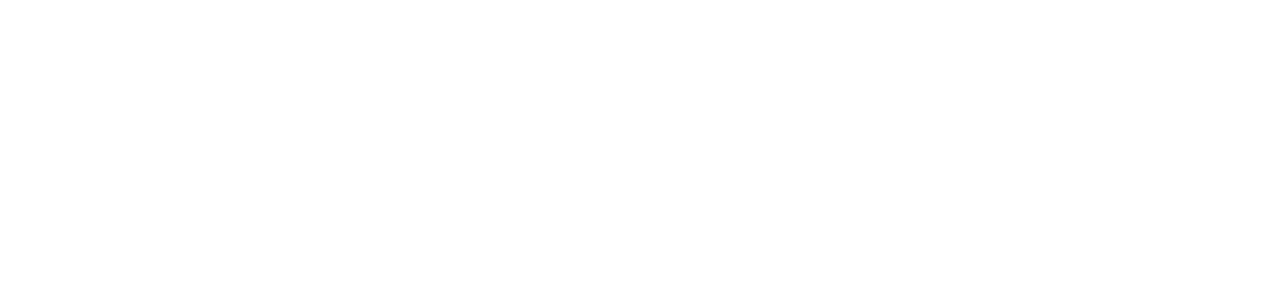
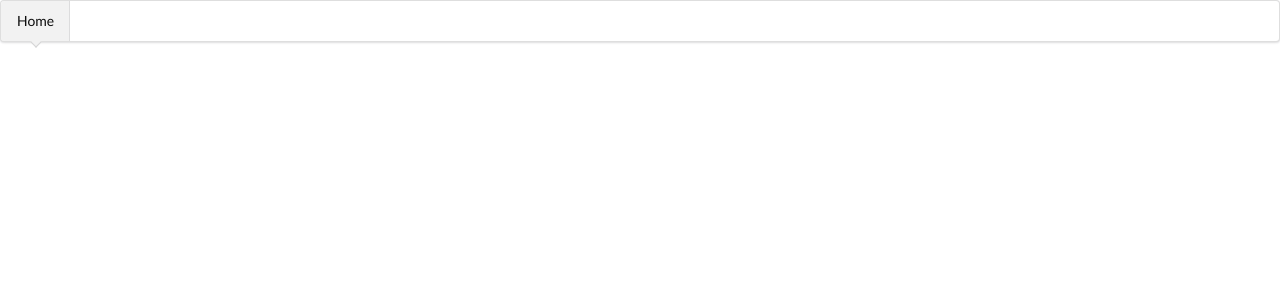
Before and after one commit to abdulqshabbir/logarithms_course_prototype, a React (Create React App) app: page / in a window 1280 px wide. Shown: the top 300 px of the page. Built offline with nearby package versions, Linux system fonts and the light colour scheme.

Commit message:
Added semantic ui for styling and jquery as a dependency (via CDN).

```diff
--- a/package.json
+++ b/package.json
@@ -8,7 +8,8 @@
     "@testing-library/user-event": "^7.2.1",
     "react": "^16.12.0",
     "react-dom": "^16.12.0",
-    "react-scripts": "3.3.0"
+    "react-scripts": "3.3.0",
+    "semantic-ui-css": "^2.4.1"
   },
   "scripts": {
     "start": "react-scripts start",
--- a/public/index.html
+++ b/public/index.html
@@ -27,6 +27,10 @@
     <title>React App</title>
   </head>
   <body>
+    <script
+      src="https://code.jquery.com/jquery-3.1.1.min.js"
+      crossorigin="anonymous"
+    ></script>
     <noscript>You need to enable JavaScript to run this app.</noscript>
     <div id="root"></div>
     <!--
--- a/src/App.js
+++ b/src/App.js
@@ -1,9 +1,9 @@
 import React from "react";
-
+import { Menu } from "semantic-ui-css";
 function App() {
   return (
-    <div className="App">
-      <header className="App-header"></header>
+    <div class="ui pointing menu">
+      <a class="active item">Home</a>
     </div>
   );
 }
--- a/src/index.js
+++ b/src/index.js
@@ -1,6 +1,7 @@
 import React from "react";
 import ReactDOM from "react-dom";
 import "./index.css";
+import "semantic-ui-css/semantic.min.css";
 import App from "./App";
 import * as serviceWorker from "./serviceWorker";
 
```
Also changed, not shown: 1 other file (tests, documents, lock files or other folders).
